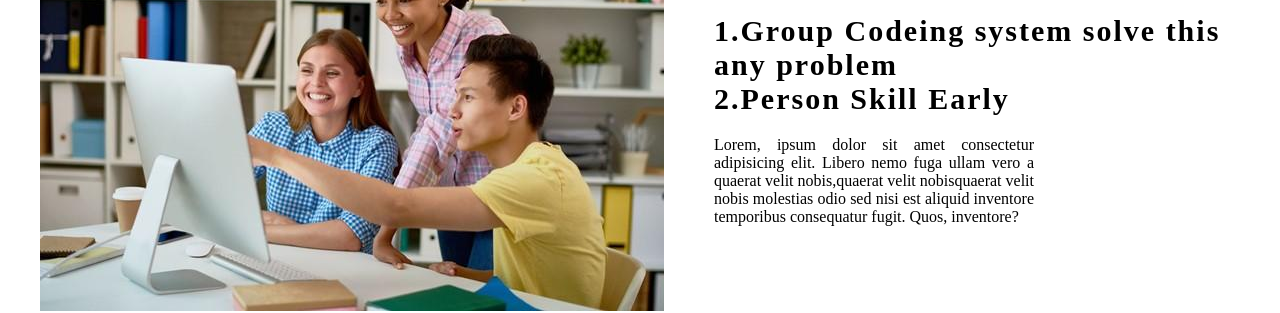
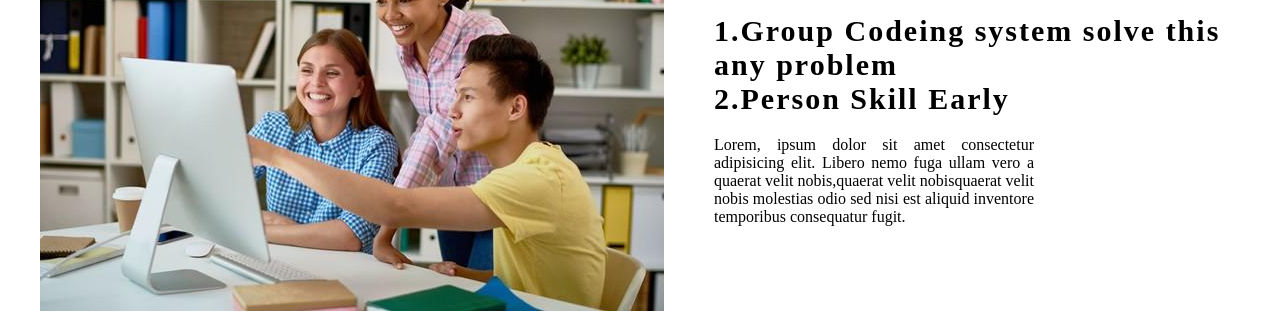
Before and after one commit to MD-Hasan-G/intern-project, a plain HTML site: page index.html in a window 1280 px wide. Shown: the part 2680-2993 px from the top of the page. Drawn offline with Linux system fonts and the light colour scheme.

Commit message:
complete

```diff
--- a/index.html
+++ b/index.html
@@ -105,7 +105,7 @@
         <div class="failure-description Early">
             <h2>1.Group Codeing system solve this any problem </h2>
             <h2>2.Person Skill Early</h2>
-            <p>Lorem, ipsum dolor sit amet consectetur adipisicing elit. Libero nemo fuga ullam vero a quaerat velit nobis,quaerat velit nobisquaerat velit nobis molestias odio sed nisi est aliquid inventore temporibus consequatur fugit. Quos, inventore?</p>
+            <p>Lorem, ipsum dolor sit amet consectetur adipisicing elit. Libero nemo fuga ullam vero a quaerat velit nobis,quaerat velit nobisquaerat velit nobis molestias odio sed nisi est aliquid inventore temporibus consequatur fugit.</p>
 
         </div>
     </div>
--- a/style.css
+++ b/style.css
@@ -28,7 +28,7 @@ body{
     margin-bottom: 3px;
 }
 .left{
-    padding-left: 170px;
+    padding-left:170px;
 }
 
 .header-description p{
```
